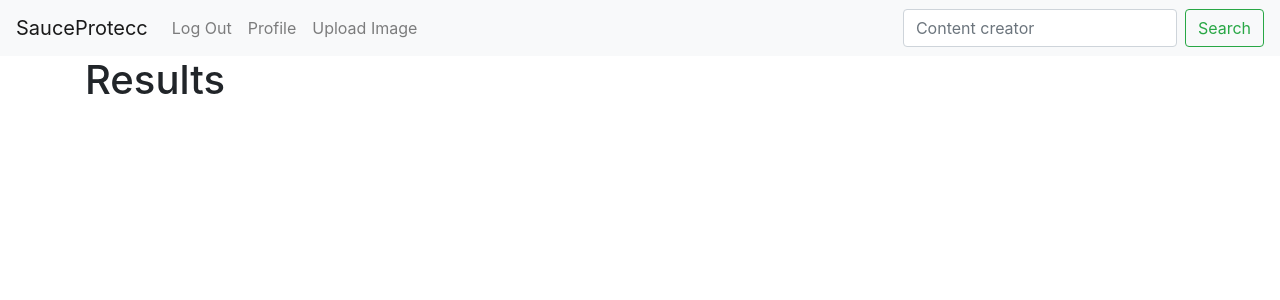
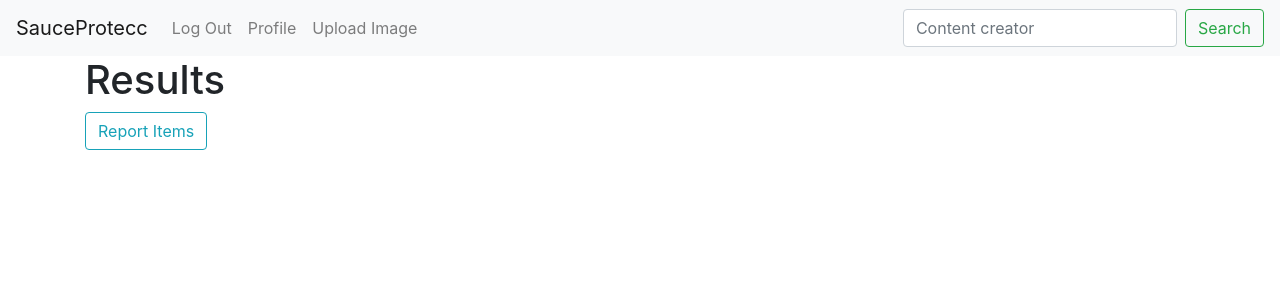
Before and after one commit to emaust/sauce-app, a Django app: page /results/ in a window 1280 px wide. Shown: the top 300 px of the page. Run offline with Django 3.2, Linux system fonts and the light colour scheme; the visitor is signed in with stand-in values (Sample User, id 1); some libraries are stand-ins or nearby versions.

Commit message:
Checkbox list and submit button formatted for results, but dead

```diff
--- a/main/forms.py
+++ b/main/forms.py
@@ -35,7 +35,7 @@ class ProfileUpdateForm(forms.ModelForm):
         model = Profile
         fields = ['avatar']
 
-class FlagSite(forms.ModelForm):
+class FlagSiteForm(forms.ModelForm):
 
     class Meta:
         model = Image
--- a/main/templates/results.html
+++ b/main/templates/results.html
@@ -3,31 +3,40 @@
 {% block content %}
 
   <h1>Results</h1>
+
+{% if user.is_authenticated %}
+  <div class="form-group mr-2">
+    <form method="POST">
     {% for result in results %}
       <ul>
         <li>
-<<<<<<< Updated upstream
-          <div>
-            {{ result }}
-            {% if user.is_authenticated %}
-              <div class="form-group mr-2">
-                <label><input type="checkbox" class="mr-1">Report Image</label>
-              </div>
-            {% endif %}
-          </div>
-=======
+          {{ result }}
+              {%csrf_token%}
+              <div>
+                <input type=checkbox>  Report</input>
+            </div>
+        </li>
+      </ul>
+    {% endfor %}
+    <button type="submit" value="Upload" class="btn btn-outline-info">Report Items</button>
+    </form>
+
+
+{% else %}
+    {% for result in results %}
+      <ul>
+        <li>
           {{ result }}
           {% if user.is_authenticated %}
             <div class="form-group mr-2">
               <form method="POST">
               {%csrf_token%}
-                <button class="btn btn-outline-info" type="submit">Report</button>
+              <div>
+                <input type=checkbox>Report</input>
             </div>
           {% endif %}
->>>>>>> Stashed changes
         </li>
       </ul>
-
     {% endfor %}
-
+{% endif %}
 {% endblock %}
--- a/main/views.py
+++ b/main/views.py
@@ -91,15 +91,10 @@ def upload(request):
             results = page_matches(annotated)
             print(form)
             return render(request, 'results.html', {"results": results})
-        else:
-            print("Upload failed")
 
     else:
         form = UploadForm()
     return render(request, 'upload.html', {form: form})
-
-def results(request):
-    return render(request, "results.html")
 
 
 def register(request):
@@ -140,3 +135,7 @@ def profile(request):
     }
 
     return render(request, 'profile.html', context)
+
+
+def results(request):
+    return render(request, "results.html")
```
